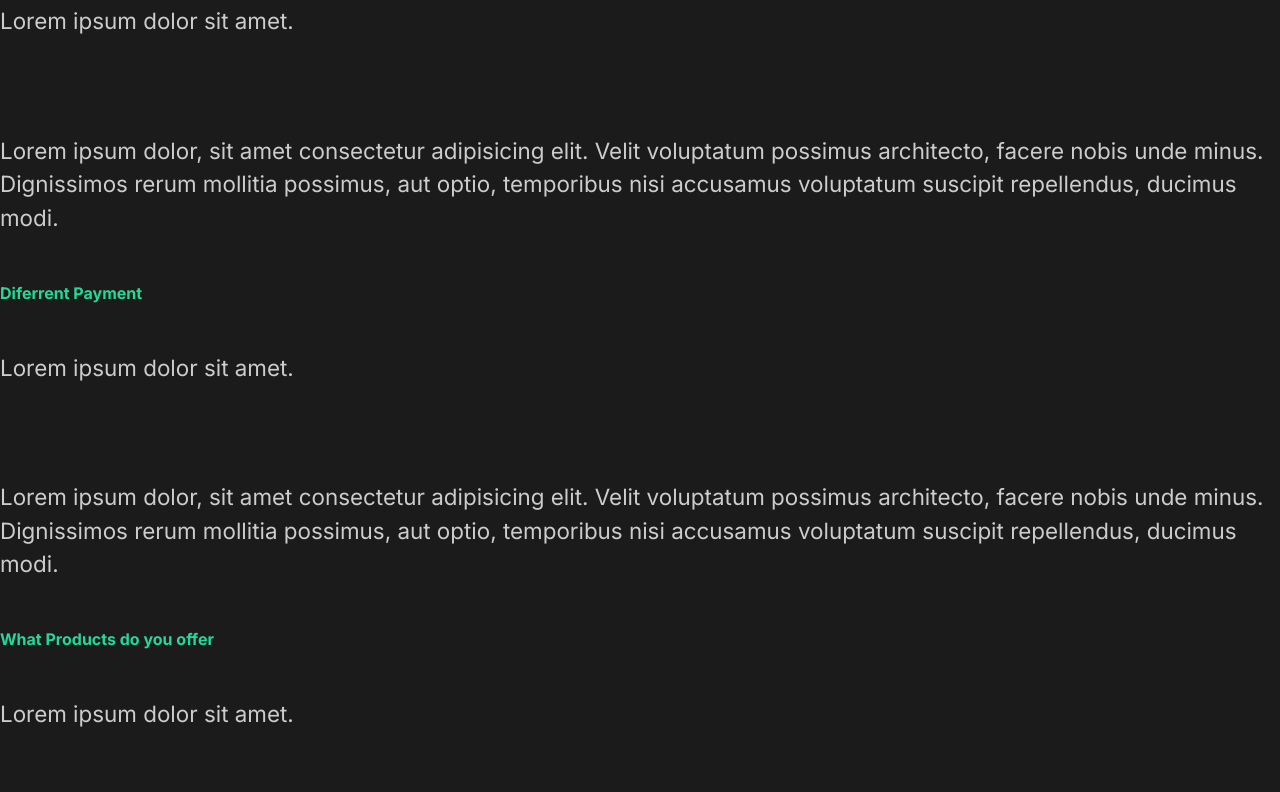
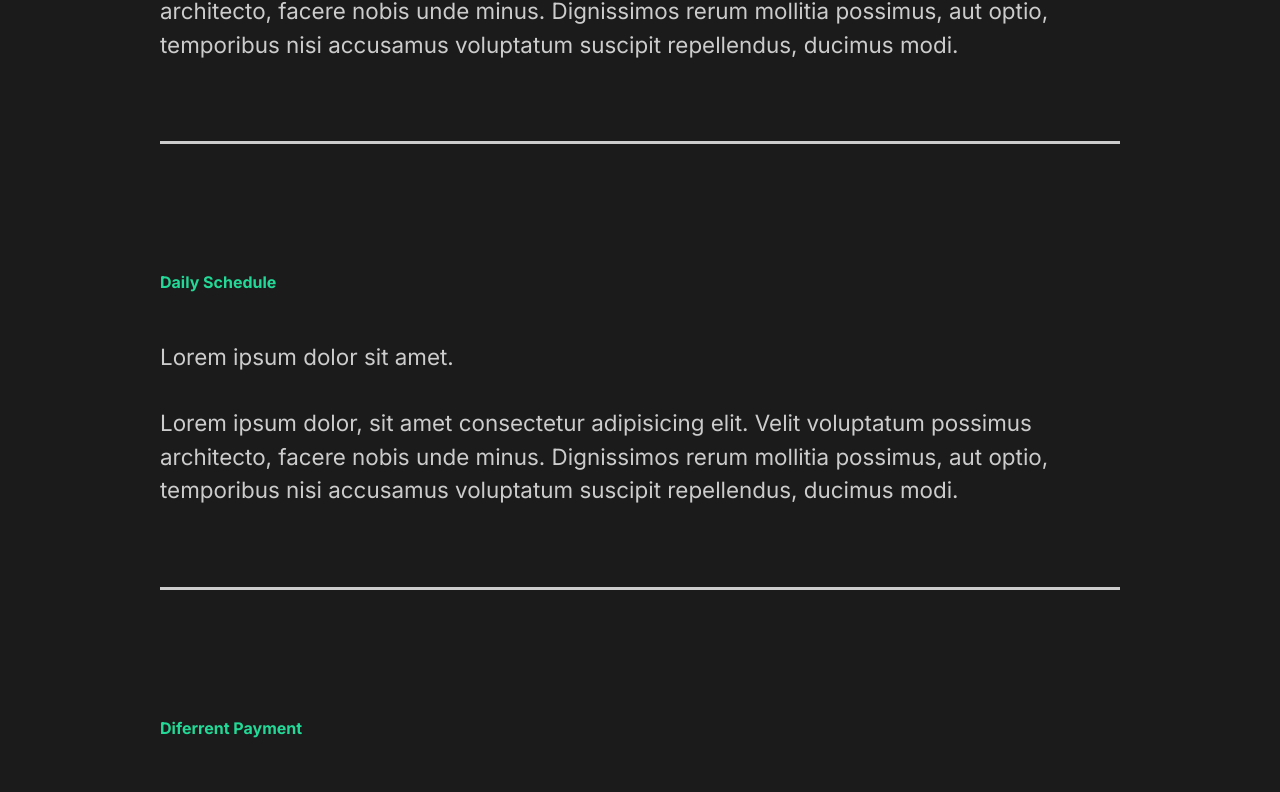
Before and after one commit to YardenSamorai/yarden-protfolio, a React (Create React App) app: page / in a window 1280 px wide. Shown: the part 2558-3350 px from the top of the page. Built offline with nearby package versions, Linux system fonts and the light colour scheme.

Commit message:
Finish Styled the sections

```diff
--- a/src/components/FaqSection.js
+++ b/src/components/FaqSection.js
@@ -1,8 +1,10 @@
 import React from "react";
+import styled from "styled-components";
+import { About } from "../styles";
 
 const FaqSection = () => {
   return (
-    <div className="faq">
+    <Faq className="faq">
       <h2>
         Any Questions <span>FAQ</span>
       </h2>
@@ -17,6 +19,7 @@
             voluptatum suscipit repellendus, ducimus modi.
           </p>
         </div>
+        <div className="faq-line"></div>
       </div>
       <div className="qustion">
         <h4>Daily Schedule</h4>
@@ -29,6 +32,7 @@
             voluptatum suscipit repellendus, ducimus modi.
           </p>
         </div>
+        <div className="faq-line"></div>
       </div>
       <div className="qustion">
         <h4>Diferrent Payment</h4>
@@ -41,6 +45,7 @@
             voluptatum suscipit repellendus, ducimus modi.
           </p>
         </div>
+        <div className="faq-line"></div>
       </div>
       <div className="qustion">
         <h4>What Products do you offer</h4>
@@ -53,9 +58,38 @@
             voluptatum suscipit repellendus, ducimus modi.
           </p>
         </div>
+        <div className="faq-line"></div>
       </div>
-    </div>
+    </Faq>
   );
 };
 
+const Faq = styled(About)`
+  display: block;
+  span {
+    display: block;
+  }
+  h2 {
+    padding-bottom: 2rem;
+    font-weight: lighter;
+  }
+  .faq-line {
+    background: #cccccc;
+    height: 0.2rem;
+    margin: 2rem 0rem;
+    width: 100%;
+  }
+
+  .qustion {
+    padding: 3rem 0rem;
+    cursor: pointer;
+  }
+
+  .answer {
+    padding: 2rem 0rem;
+    p {
+      padding: 1rem 0rem;
+    }
+  }
+`;
 export default FaqSection;
```
